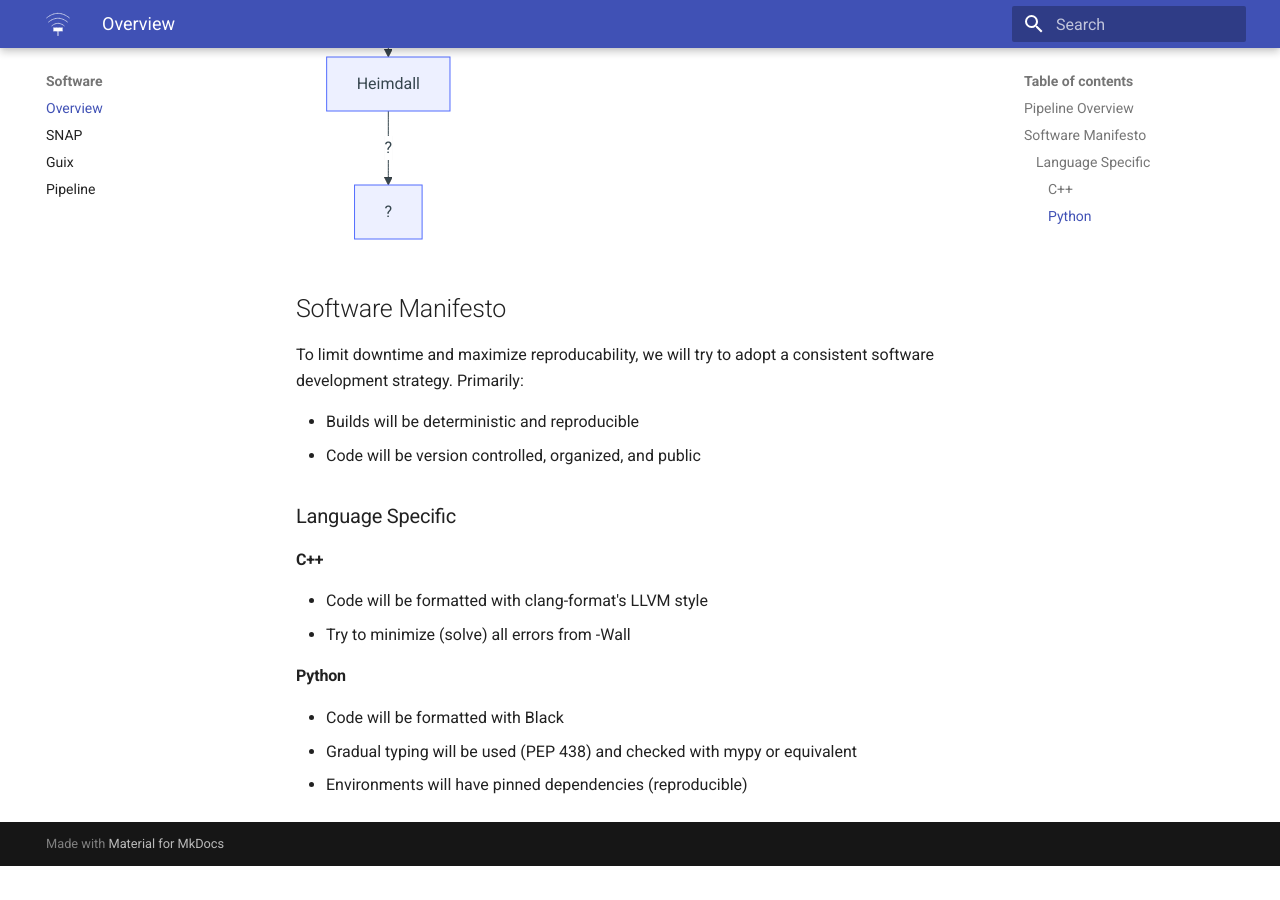
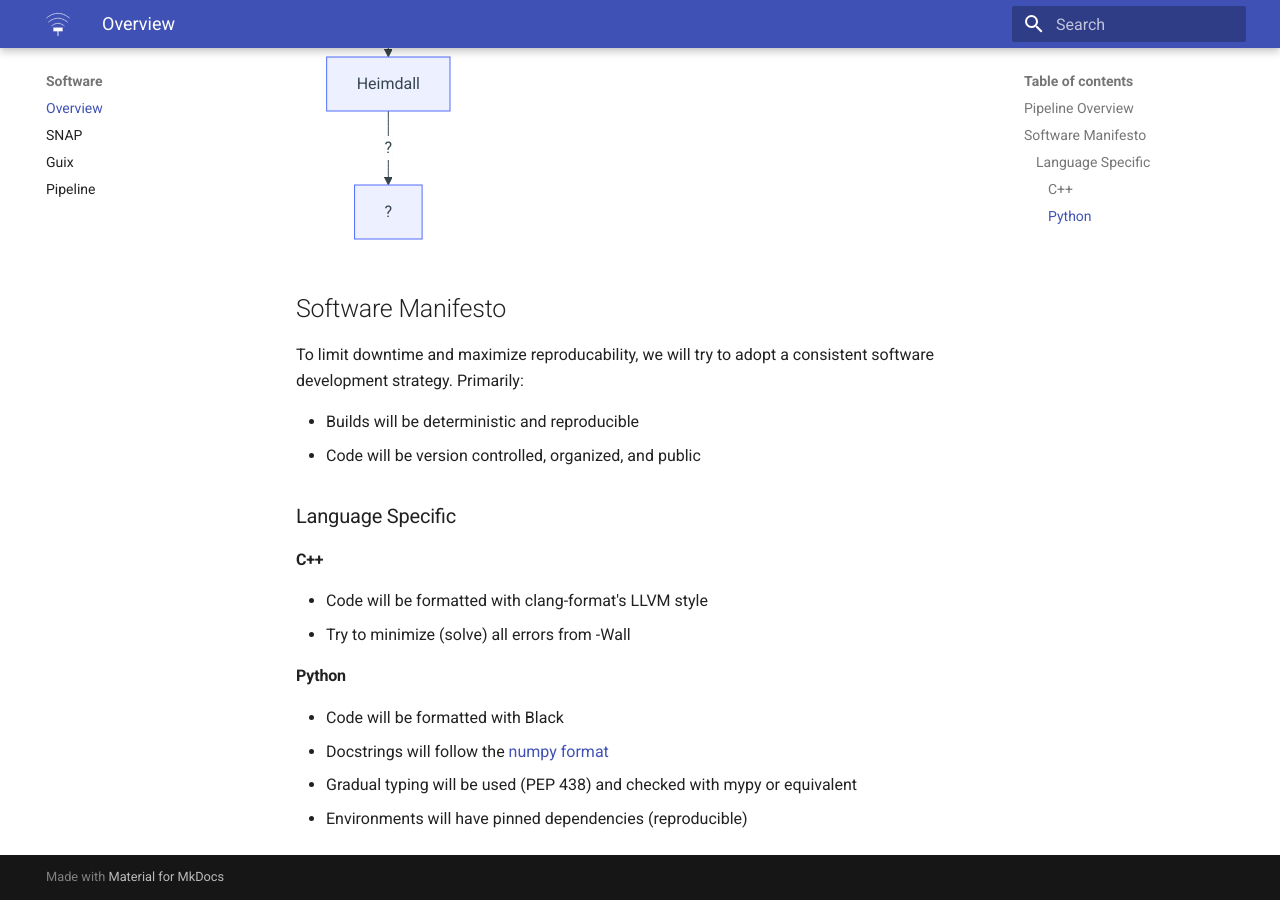
Before and after one commit to courtneyjkeeler/grex-telescope.github.io, an MkDocs documentation site: the page built from docs/software/overview.md, in a window 1280 px wide and 900 px high, scrolled down 757 px. Built offline with MkDocs 1.6.1 and Material for MkDocs 9.7.7, drawn with Linux system fonts in a browser that asks for light colours; before the commit the page ends 1623 px from its top, so only the background shows below that.

Commit message:
Add numpy docstring reference in manifesto

```diff
--- a/docs/software/overview.md
+++ b/docs/software/overview.md
@@ -26,18 +26,19 @@ flowchart TD
 
 To limit downtime and maximize reproducability, we will try to adopt a consistent software development strategy. Primarily:
 
-* Builds will be deterministic and reproducible
-* Code will be version controlled, organized, and public
+- Builds will be deterministic and reproducible
+- Code will be version controlled, organized, and public
 
 ### Language Specific
 
 #### C++
 
-* Code will be formatted with clang-format's LLVM style
-* Try to minimize (solve) all errors from -Wall
+- Code will be formatted with clang-format's LLVM style
+- Try to minimize (solve) all errors from -Wall
 
 #### Python
 
-* Code will be formatted with Black
-* Gradual typing will be used (PEP 438) and checked with mypy or equivalent
-* Environments will have pinned dependencies (reproducible)
+- Code will be formatted with Black
+- Docstrings will follow the [numpy format](https://numpydoc.readthedocs.io/en/latest/format.html)
+- Gradual typing will be used (PEP 438) and checked with mypy or equivalent
+- Environments will have pinned dependencies (reproducible)
```
